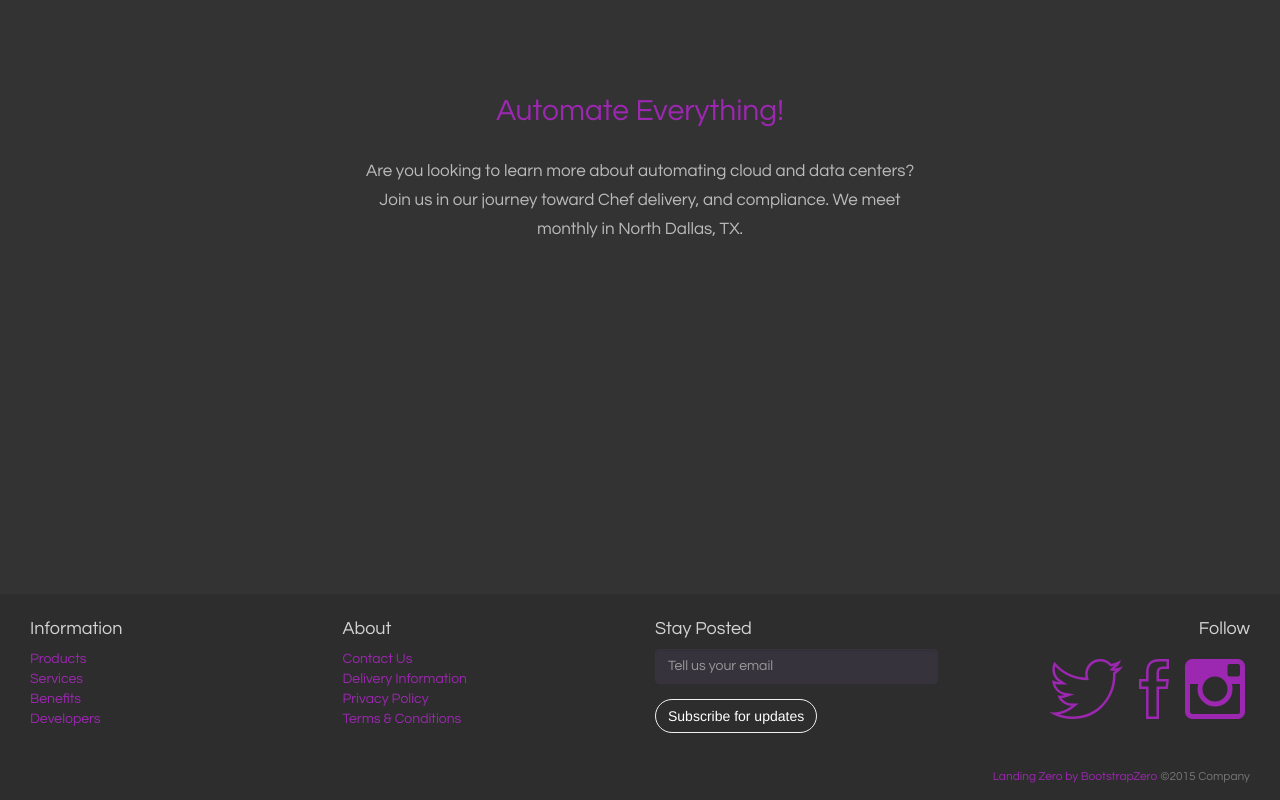
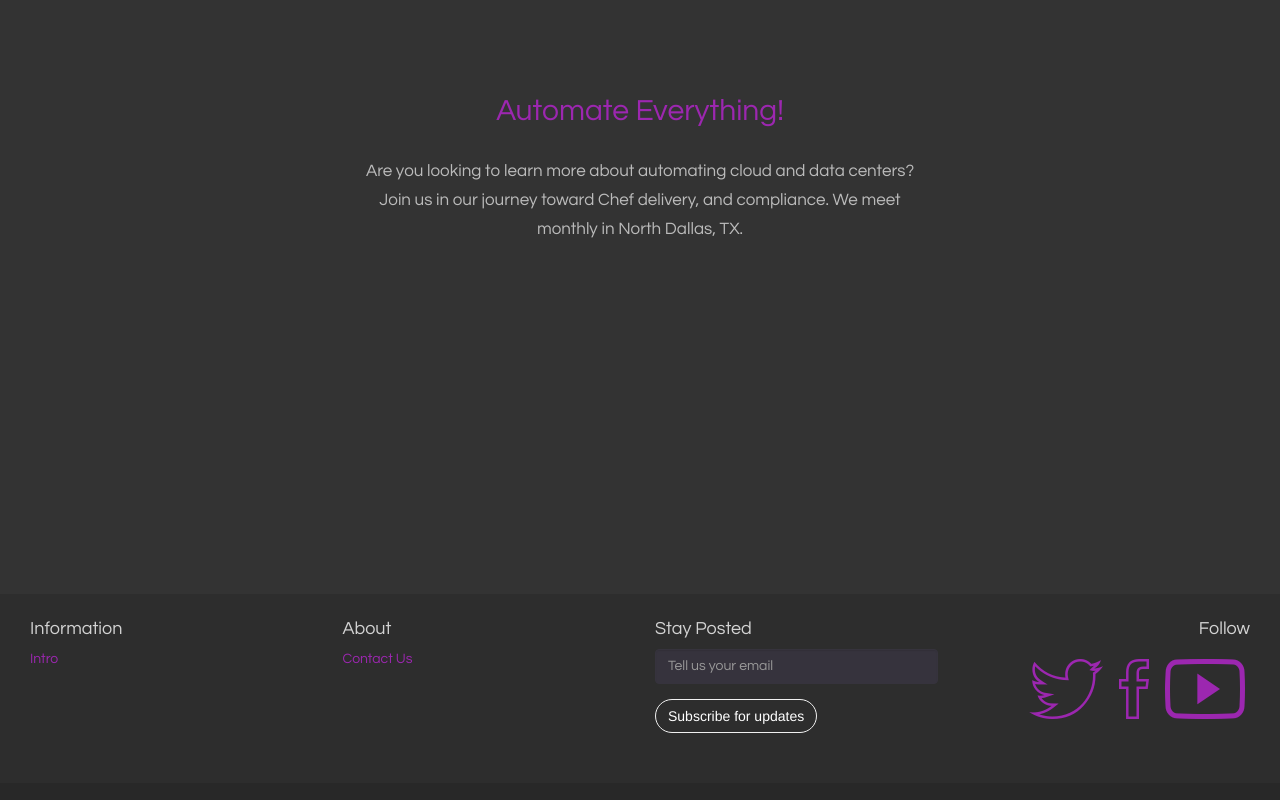
Before and after one commit to kaoticfx/dfwchefusergroup, a plain HTML site: page index.html in a window 1280 px wide. Shown: the part 806-1606 px from the top of the page. Drawn offline with Linux system fonts and the light colour scheme; files whose address does not match are found by name.

Commit message:
preslack

```diff
--- a/index.html
+++ b/index.html
@@ -29,16 +29,16 @@
                         <a class="page-scroll" href="#one">Intro</a>
                     </li>
                     <li>
-                        <a class="page-scroll" href="#two">Highlights</a>
+                        <a class="page-scroll" href="#two">Slack</a>
                     </li>
                     <li>
                         <a class="page-scroll" href="#three">Gallery</a>
                     </li>
                     <li>
-                        <a class="page-scroll" href="#four">Features</a>
+                        <a class="page-scroll" href="https://www.meetup.com/Dallas-Chef-Users-Meetup/">Meetup</a>
                     </li>
                     <li>
-                        <a class="page-scroll" href="#last">Contact</a>
+                        <a class="page-scroll" href="#last"></a>
                     </li>
                 </ul>
                 <ul class="nav navbar-nav navbar-right">
@@ -319,19 +319,19 @@
                 <div class="col-xs-6 col-sm-3 column">
                     <h4>Information</h4>
                     <ul class="list-unstyled">
-                        <li><a href="">Products</a></li>
-                        <li><a href="">Services</a></li>
-                        <li><a href="">Benefits</a></li>
-                        <li><a href="">Developers</a></li>
+                        <li><a href="">Intro</a></li>
+                        <li><a href=""></a></li>
+                        <li><a href=""></a></li>
+                        <li><a href=""></a></li>
                     </ul>
                 </div>
                 <div class="col-xs-6 col-sm-3 column">
                     <h4>About</h4>
                     <ul class="list-unstyled">
                         <li><a href="#">Contact Us</a></li>
-                        <li><a href="#">Delivery Information</a></li>
-                        <li><a href="#">Privacy Policy</a></li>
-                        <li><a href="#">Terms &amp; Conditions</a></li>
+                        <li><a href="#"></a></li>
+                        <li><a href="#"></a></li>
+                        <li><a href="#"></a></li>
                     </ul>
                 </div>
                 <div class="col-xs-12 col-sm-3 column">
@@ -348,14 +348,14 @@
                 <div class="col-xs-12 col-sm-3 text-right">
                     <h4>Follow</h4>
                     <ul class="list-inline">
-                      <li><a rel="nofollow" href="" title="Twitter"><i class="icon-lg ion-social-twitter-outline"></i></a>&nbsp;</li>
-                      <li><a rel="nofollow" href="" title="Facebook"><i class="icon-lg ion-social-facebook-outline"></i></a>&nbsp;</li>
-                      <li><a rel="nofollow" href="" title="Dribble"><i class="icon-lg ion-social-instagram-outline"></i></a></li>
+                      <li><a rel="nofollow" href="https://twitter.com/DfwChef?lang=en" title="Twitter"><i class="icon-lg ion-social-twitter-outline"></i></a>&nbsp;</li>
+                      <li><a rel="nofollow" href="https://www.facebook.com/groups/1800478560278910/" title="Facebook"><i class="icon-lg ion-social-facebook-outline"></i></a>&nbsp;</li>
+                      <li><a rel="nofollow" href="https://www.youtube.com/channel/UCwxizZux9JruWSBMegcH8Lg" title="YouTube"><i class="icon-lg ion-social-youtube-outline "></i></a></li>
                     </ul>
                 </div>
             </div>
             <br/>
-            <span class="pull-right text-muted small"><a href="http://www.bootstrapzero.com">Landing Zero by BootstrapZero</a> ©2015 Company</span>
+<!--        <span class="pull-right text-muted small"><a href="http://www.bootstrapzero.com">Landing Zero by BootstrapZero</a> ©2015 Company</span> -->
         </div>
     </footer>
     <div id="galleryModal" class="modal fade" tabindex="-1" role="dialog" aria-hidden="true">
```
